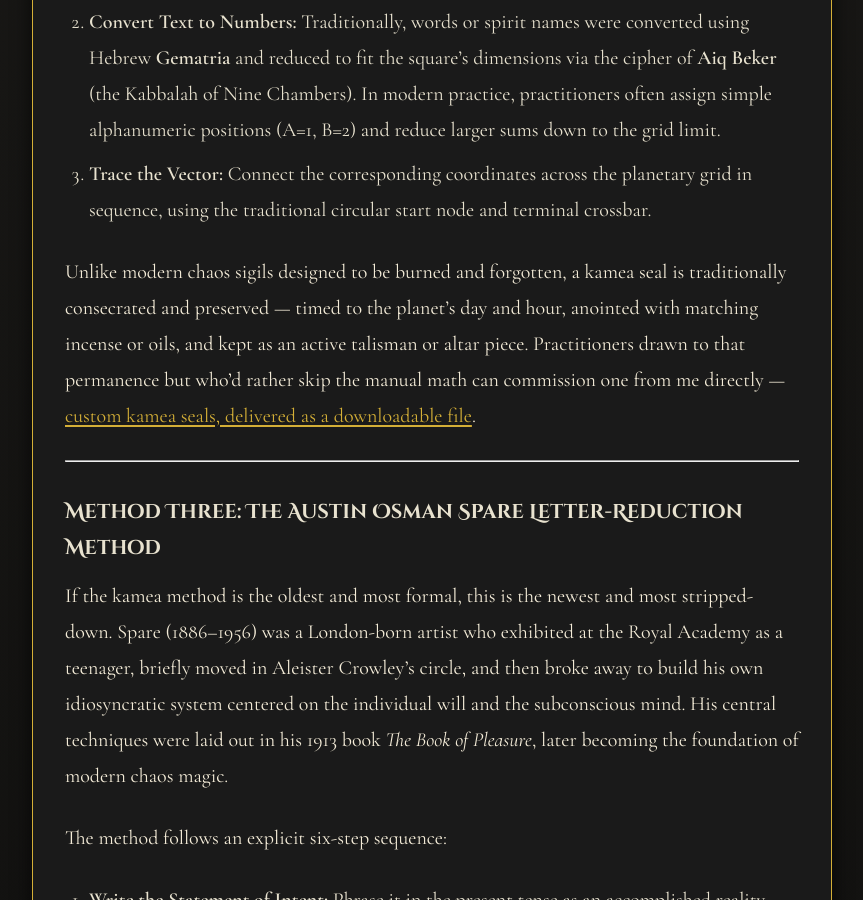
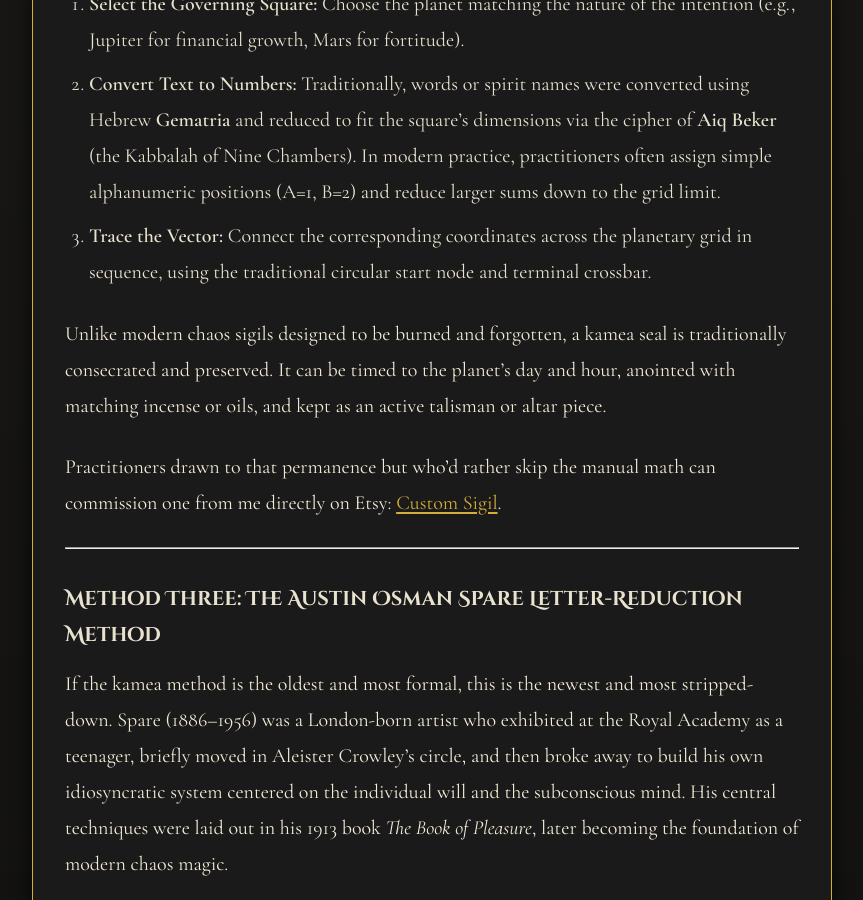
Before and after one commit to maf187/the-gilded-sigil, a Jekyll site: the page built from _posts/2026-08-19-the-art-of-the-sigil.md, in a window 1280 px wide and 900 px high, scrolled down 3781 px. Shown: the whole window, without its empty margins (208-1071 px from the left). Built offline with Jekyll 4.4.1, drawn with Linux system fonts in a browser that asks for light colours.

Commit message:
Update 2026-08-19-the-art-of-the-sigil.md

```diff
--- a/_posts/2026-08-19-the-art-of-the-sigil.md
+++ b/_posts/2026-08-19-the-art-of-the-sigil.md
@@ -35,7 +35,9 @@
 
 * **The Design:** The standard wheel consists of three concentric rings holding the alphabet, spiraling inward from **A** at the outer rim to **Z** near the center.
 * **The Process:** A practitioner reduces their intention to a core keyword or phrase, then traces a continuous line from letter to letter in sequence across the grid.
-* **Nodes & Terminus:** The first letter is traditionally anchored with a small open circle (the entrance node), and the path finishes with a short perpendicular crossbar or dot (the terminal seal). *Prefer to skip the manual tracing? [The Forge](https://thegildedsigil.com/) builds this automatically — type your intention and download the free finished glyph.*
+* **Nodes & Terminus:** The first letter is traditionally anchored with a small open circle (the entrance node), and the path finishes with a short perpendicular crossbar or dot (the terminal seal).
+
+*Prefer to skip the manual tracing? [The Forge](https://thegildedsigil.com/) builds this automatically — type your intention and download the free finished glyph.*
 
 Because the resulting geometry depends entirely on the wheel's layout, two practitioners mapping the same phrase on different wheels will produce completely distinct glyphs. Many practitioners design custom wheels with scrambled letter placements, ensuring the resulting sigil cannot be reverse-engineered by anyone without the private key.
 
@@ -65,7 +67,9 @@
 2. **Convert Text to Numbers:** Traditionally, words or spirit names were converted using Hebrew **Gematria** and reduced to fit the square's dimensions via the cipher of **Aiq Beker** (the Kabbalah of Nine Chambers). In modern practice, practitioners often assign simple alphanumeric positions (A=1, B=2) and reduce larger sums down to the grid limit.
 3. **Trace the Vector:** Connect the corresponding coordinates across the planetary grid in sequence, using the traditional circular start node and terminal crossbar.
 
-Unlike modern chaos sigils designed to be burned and forgotten, a kamea seal is traditionally consecrated and preserved — timed to the planet's day and hour, anointed with matching incense or oils, and kept as an active talisman or altar piece. Practitioners drawn to that permanence but who'd rather skip the manual math can commission one from me directly — <a href="https://www.etsy.com/shop/TheGildedSigil" target="_blank" rel="noopener noreferrer">custom kamea seals, delivered as a downloadable file</a>.
+Unlike modern chaos sigils designed to be burned and forgotten, a kamea seal is traditionally consecrated and preserved. It can be timed to the planet's day and hour, anointed with matching incense or oils, and kept as an active talisman or altar piece.
+
+Practitioners drawn to that permanence but who'd rather skip the manual math can commission one from me directly on Etsy: <a href="https://www.etsy.com/shop/TheGildedSigil" target="_blank" rel="noopener noreferrer">Custom Sigil</a>.
 
 ---
 
```
